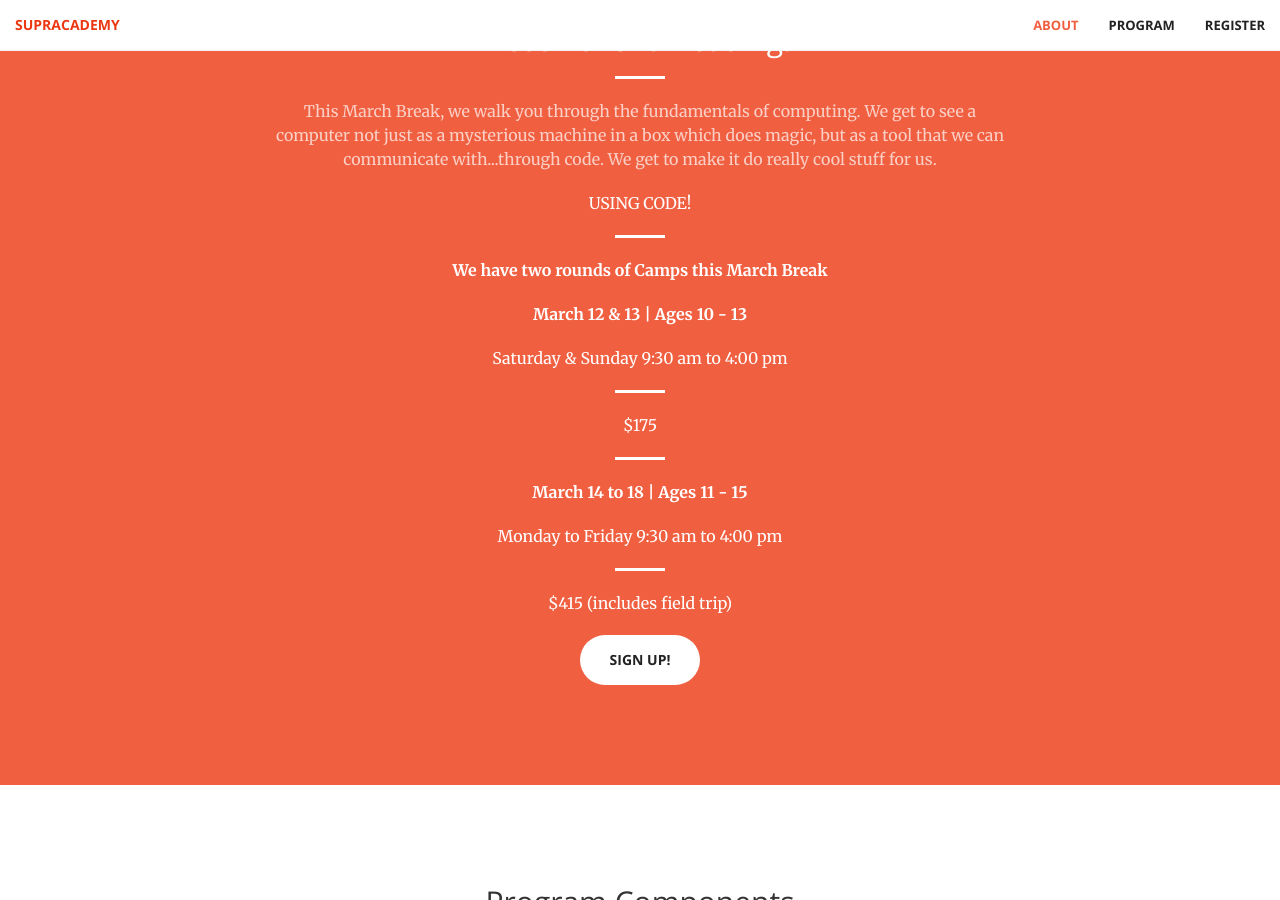
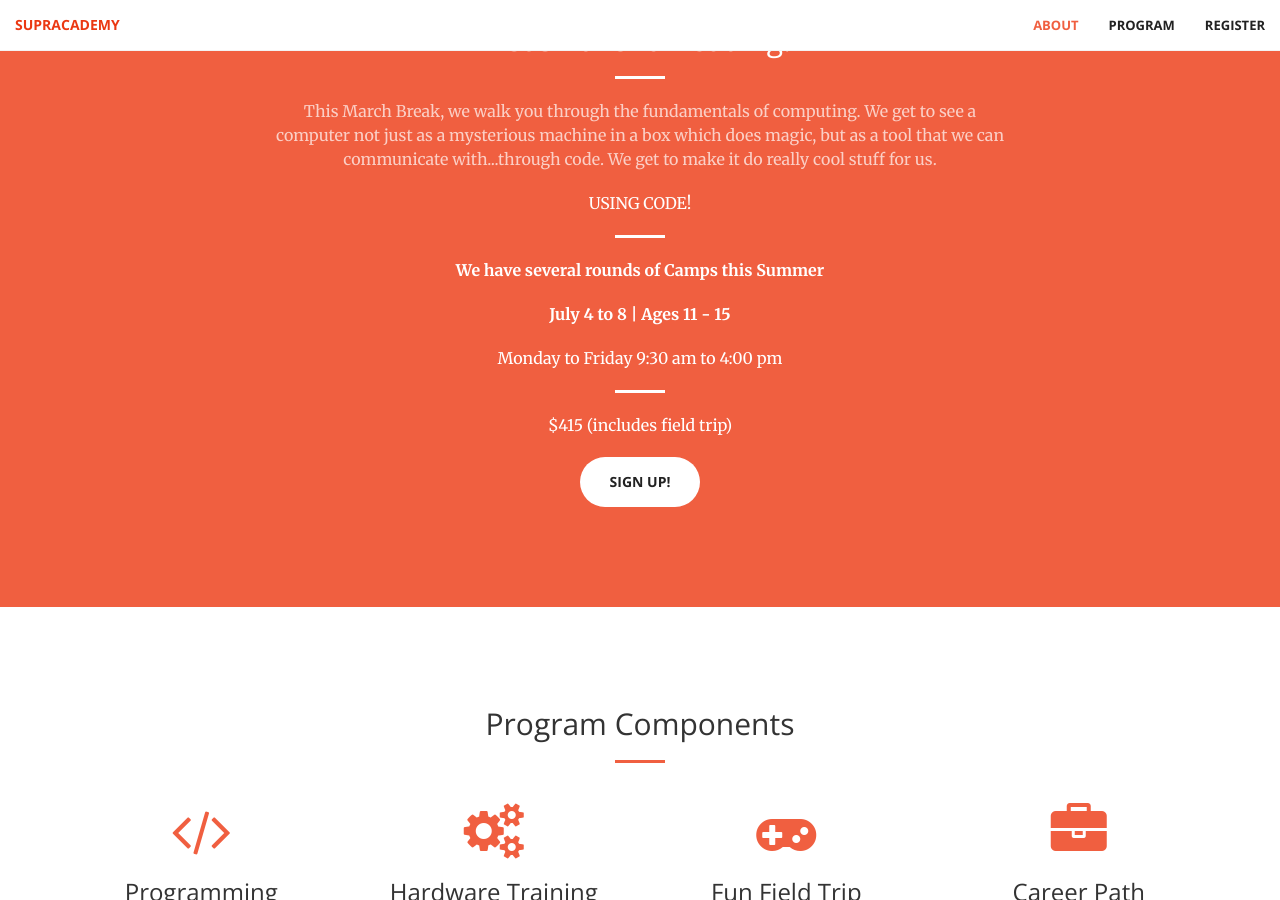
Before and after one commit to ojagostini/supracademy.com, a Jekyll site: the page kidscode/index.html, which Jekyll copies as it is, in a window 1280 px wide and 900 px high, scrolled down 977 px. Built offline with Jekyll 4.4.1, drawn with Linux system fonts in a browser that asks for light colours.

Commit message:
kidscode date change

```diff
--- a/kidscode/index.html
+++ b/kidscode/index.html
@@ -97,17 +97,9 @@
 
                     <hr class="light">
 
-                    <p><strong> We have two rounds of Camps this March Break</strong></p>
+                    <p><strong> We have several rounds of Camps this Summer</strong></p>
 
-                    <p><strong> March 12 & 13 |  Ages 10 - 13</strong></p>
-
-                    <p> Saturday & Sunday 9:30 am to 4:00 pm</p>
-                    <hr class="light">
-                    <p>$175</p>
-                    <hr class="light">
-
-                     <p><strong> March 14 to 18  |  Ages 11 - 15</strong></p>
-
+                     <p><strong> July 4 to 8  |  Ages 11 - 15</strong></p>
                     <p> Monday to Friday 9:30 am to 4:00 pm</p>
                     <hr class="light">
 
```
